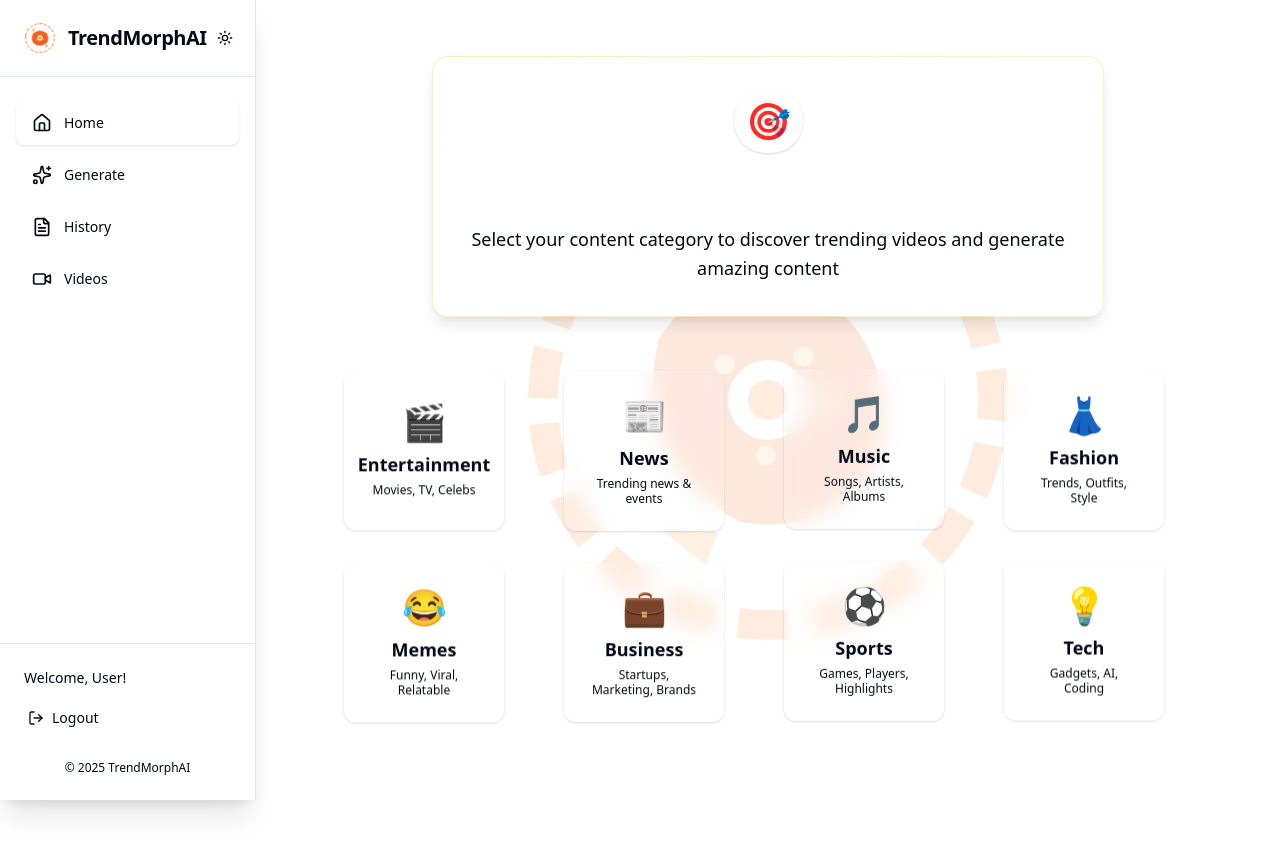
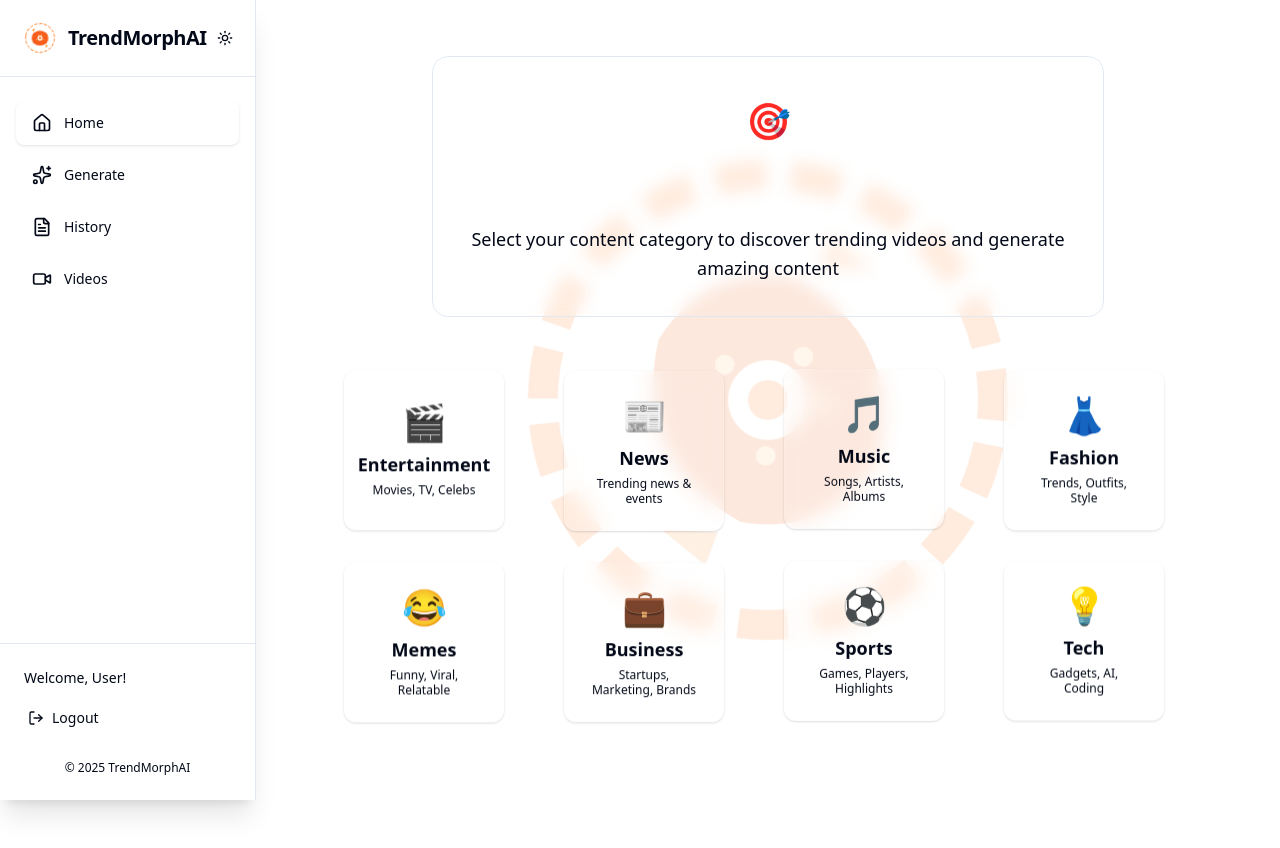
Before and after one commit to RajeshPandey10/trendmorph_frontend, a React (Vite) app: page / in a window 1280 px wide. Built offline with nearby package versions, Linux system fonts and the light colour scheme; no server answers.

Commit message:
this is for the rajesh remote

```diff
--- a/src/pages/HomePage.jsx
+++ b/src/pages/HomePage.jsx
@@ -29,9 +29,9 @@
       <div className="max-w-7xl mx-auto px-4 py-6 sm:py-8">
         {/* Header Section */}
         <div className="text-center mb-8 sm:mb-12">
-          <div className="glass-effect rounded-2xl p-6 sm:p-8 modern-shadow-lg glow-border max-w-2xl mx-auto">
+          <div className="backdrop-blur-sm bg-transparent border border-primary/20 rounded-2xl p-6 sm:p-8 max-w-2xl mx-auto">
             <div className="flex items-center justify-center mb-4">
-              <div className="p-3 rounded-full bg-gradient-to-r from-primary/20 to-ring/20 modern-shadow">
+              <div className="p-3 rounded-full bg-gradient-to-r from-primary/10 to-ring/10 backdrop-blur-sm">
                 <span className="text-3xl sm:text-4xl">🎯</span>
               </div>
             </div>
```
